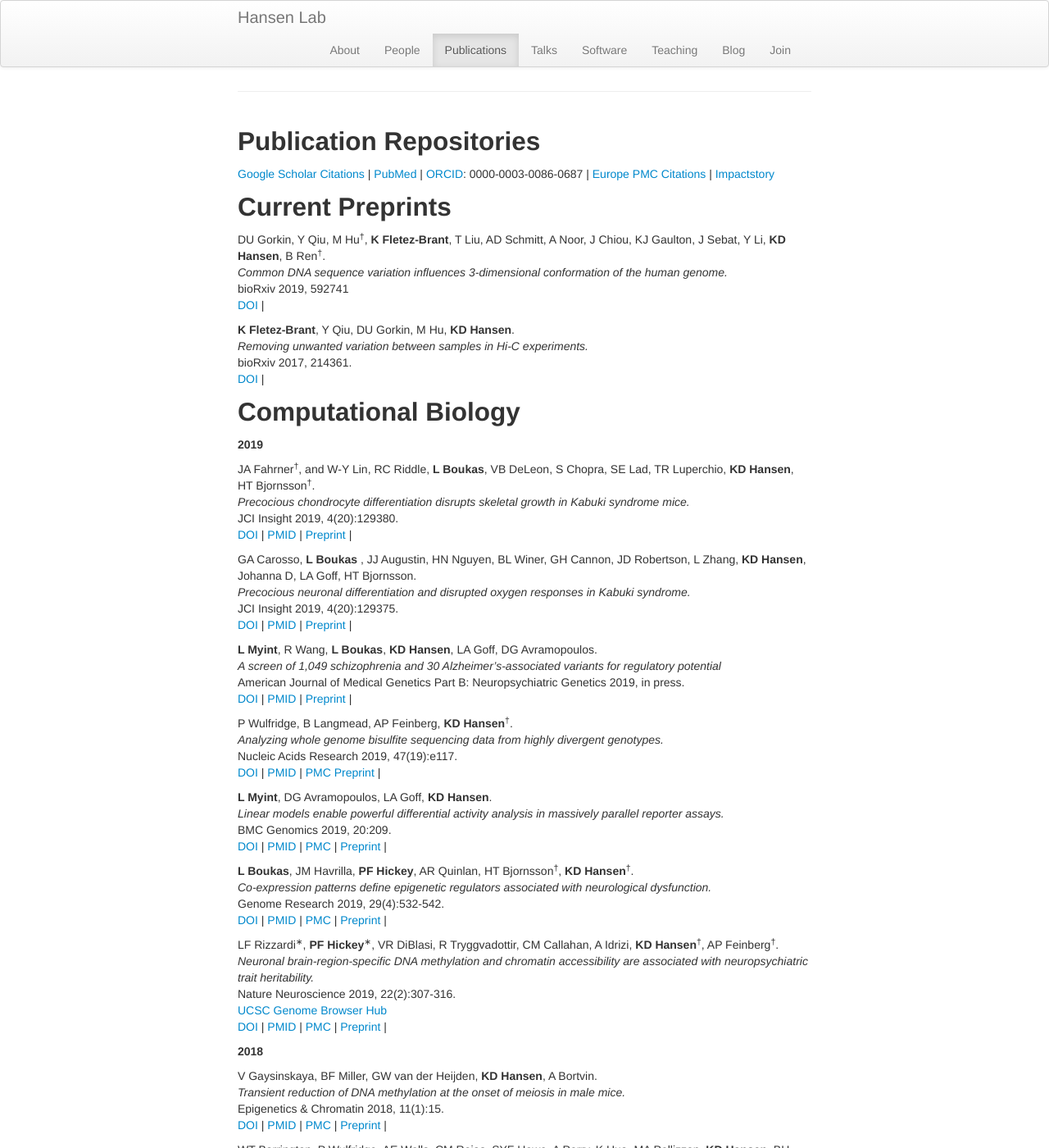
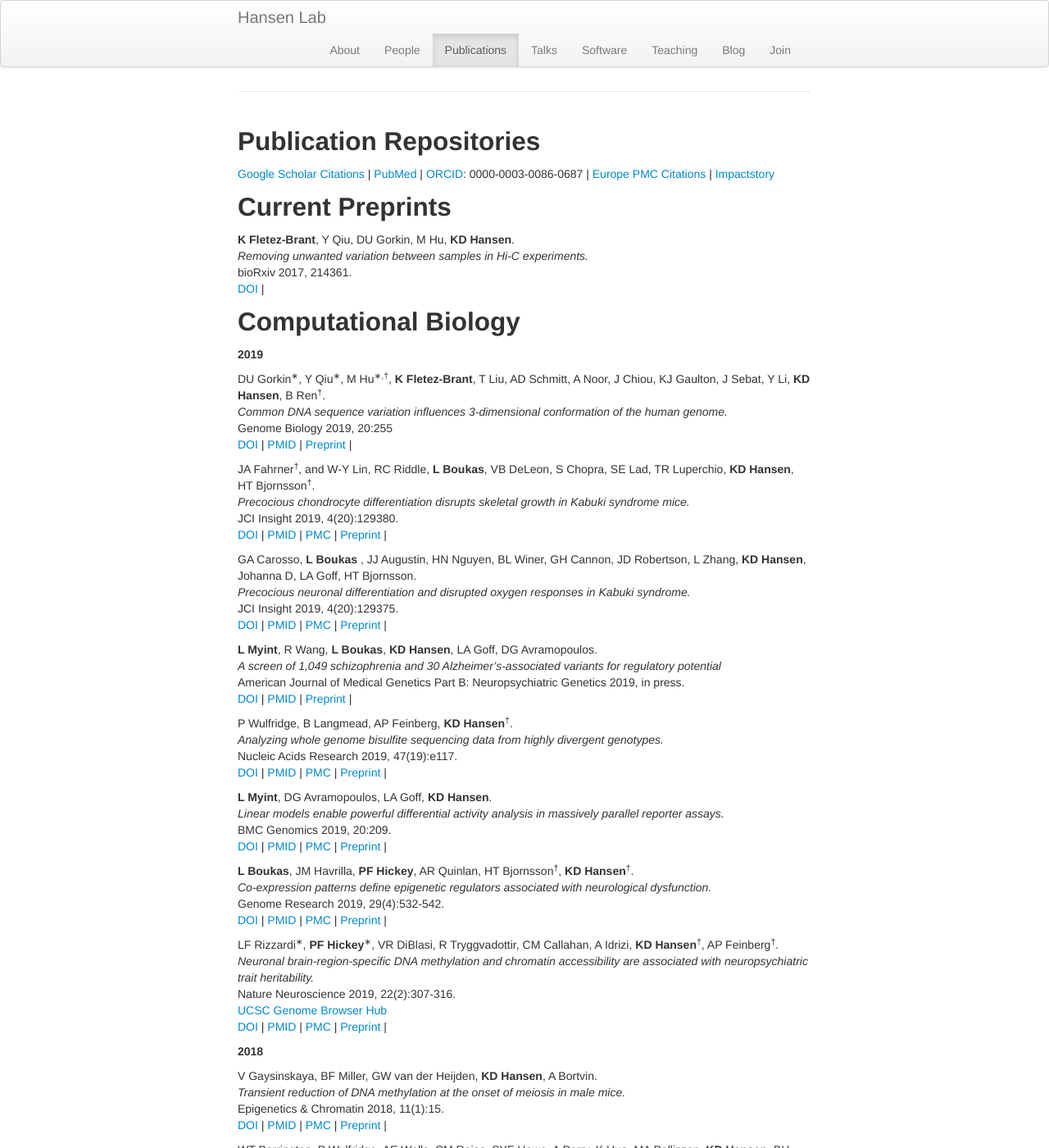
Before and after one commit to hansenlab/hansenlab.github.io, a Jekyll site: the page built from 02-pubs.md, in a window 1280 px wide and 1400 px high. Shown: the whole window at 82% size. Built offline with Jekyll 4.4.1, drawn with Linux system fonts in a browser that asks for light colours; comment, search, counter and statistics services are not loaded; some of the changed text lies outside the part shown.

Commit message:
new paper

```diff
--- a/02-pubs.md
+++ b/02-pubs.md
@@ -20,12 +20,6 @@ Publication Repositories
 Current Preprints
 -----------------
 
-DU Gorkin, Y Qiu, M Hu<sup>&dagger;</sup>, **K Fletez-Brant**, T Liu, AD Schmitt, A Noor, J Chiou, KJ Gaulton, J Sebat, Y Li, **KD Hansen**, B Ren<sup>&dagger;</sup>.
-_Common DNA sequence variation influences 3-dimensional conformation of the human genome._
-bioRxiv 2019, 592741
-[DOI](https://doi.org/10.1101/592741) |
-<span data-badge-type="4" data-doi="10.1101/592741" data-hide-no-mentions="true" class="altmetric-embed"> </span>
-
 **K Fletez-Brant**, Y Qiu, DU Gorkin, M Hu, **KD Hansen**.
 _Removing unwanted variation between samples in Hi-C experiments._
 bioRxiv 2017, 214361.
@@ -38,11 +32,20 @@ Computational Biology
 
 **2019**
 
+DU Gorkin<sup>&lowast;</sup>, Y Qiu<sup>&lowast;</sup>, M Hu<sup>&lowast;,&dagger;</sup>, **K Fletez-Brant**, T Liu, AD Schmitt, A Noor, J Chiou, KJ Gaulton, J Sebat, Y Li, **KD Hansen**, B Ren<sup>&dagger;</sup>.
+_Common DNA sequence variation influences 3-dimensional conformation of the human genome._
+Genome Biology 2019, 20:255
+[DOI](https://doi.org/10.1186/s13059-019-1855-4) |
+[PMID](http://www.ncbi.nlm.nih.gov/pubmed/31779666) |
+[Preprint](https://doi.org/10.1101/592741) |
+<span data-badge-type="4" data-doi="10.1186/s13059-019-1855-4" ansdata-hide-no-mentions="true" class="altmetric-embed"> </span>
+
 JA Fahrner<sup>&dagger;</sup>, and W-Y Lin, RC Riddle, **L Boukas**, VB DeLeon, S Chopra, SE Lad, TR Luperchio, **KD Hansen**, HT Bjornsson<sup>&dagger;</sup>.
 _Precocious chondrocyte differentiation disrupts skeletal growth in Kabuki syndrome mice._
 JCI Insight 2019, 4(20):129380.
 [DOI](https://doi.org/10.1172/jci.insight.129380) |
 [PMID](http://www.ncbi.nlm.nih.gov/pubmed/31557133) |
+[PMC](http://www.ncbi.nlm.nih.gov/pmc/articles/PMC6824315) |
 [Preprint](https://doi.org/10.1101/599878) |
 <span data-badge-type="4" data-doi="10.1172/jci.insight.129380" data-hide-no-mentions="true" class="altmetric-embed"> </span>
 
@@ -51,6 +54,7 @@ _Precocious neuronal differentiation and disrupted oxygen responses in Kabuki sy
 JCI Insight 2019, 4(20):129375.
 [DOI](https://doi.org/10.1172/jci.insight.129375) |
 [PMID](http://www.ncbi.nlm.nih.gov/pubmed/31465303) |
+[PMC](http://www.ncbi.nlm.nih.gov/pmc/articles/PMC6824316) |
 [Preprint](https://doi.org/10.1101/484410) |
 <span data-badge-type="4" data-doi="10.1172/jci.insight.129375" data-hide-no-mentions="true" class="altmetric-embed"> </span>
 
@@ -67,7 +71,7 @@ _Analyzing whole genome bisulfite sequencing data from highly divergent genotype
 Nucleic Acids Research 2019, 47(19):e117.
 [DOI](https://doi.org/10.1093/nar/gkz674) |
 [PMID](http://www.ncbi.nlm.nih.gov/pubmed/31392989) |
-[PMC](http://www.ncbi.nlm.nih.gov/pmc/articles/PMC6821270)
+[PMC](http://www.ncbi.nlm.nih.gov/pmc/articles/PMC6821270) |
 [Preprint](https://doi.org/10.1101/076844) |
 <span data-badge-type="4" data-doi="10.1093/nar/gkz674" data-hide-no-mentions="true" class="altmetric-embed"> </span>
 
@@ -555,6 +559,12 @@ Leanpub, 2016.
 Published Preprints
 -------------------
 
+DU Gorkin, Y Qiu, M Hu<sup>&dagger;</sup>, **K Fletez-Brant**, T Liu, AD Schmitt, A Noor, J Chiou, KJ Gaulton, J Sebat, Y Li, **KD Hansen**, B Ren<sup>&dagger;</sup>.
+_Common DNA sequence variation influences 3-dimensional conformation of the human genome._
+bioRxiv 2019, 592741
+[DOI](https://doi.org/10.1101/592741) |
+<span data-badge-type="4" data-doi="10.1101/592741" data-hide-no-mentions="true" class="altmetric-embed"> </span>
+
 JA Fahrner<sup>&dagger;</sup>, and W-Y Lin, RC Riddle, **L Boukas**, VB DeLeon, S Chopra, SE Lad, TR Luperchio, **KD Hansen**, HT Bjornsson<sup>&dagger;</sup>.
 _Precocious chondrocyte differentiation disrupts skeletal growth in Kabuki syndrome mice._
 bioRxiv 2019, 599878
```
